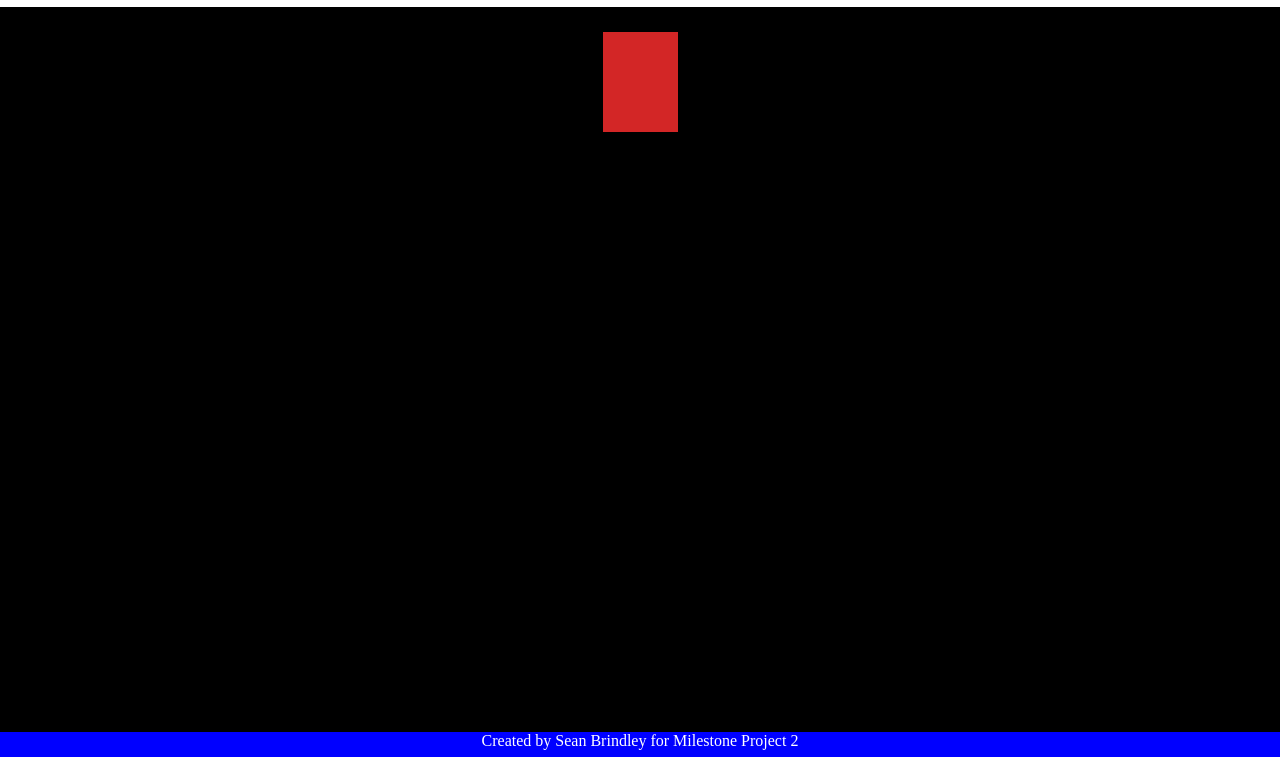
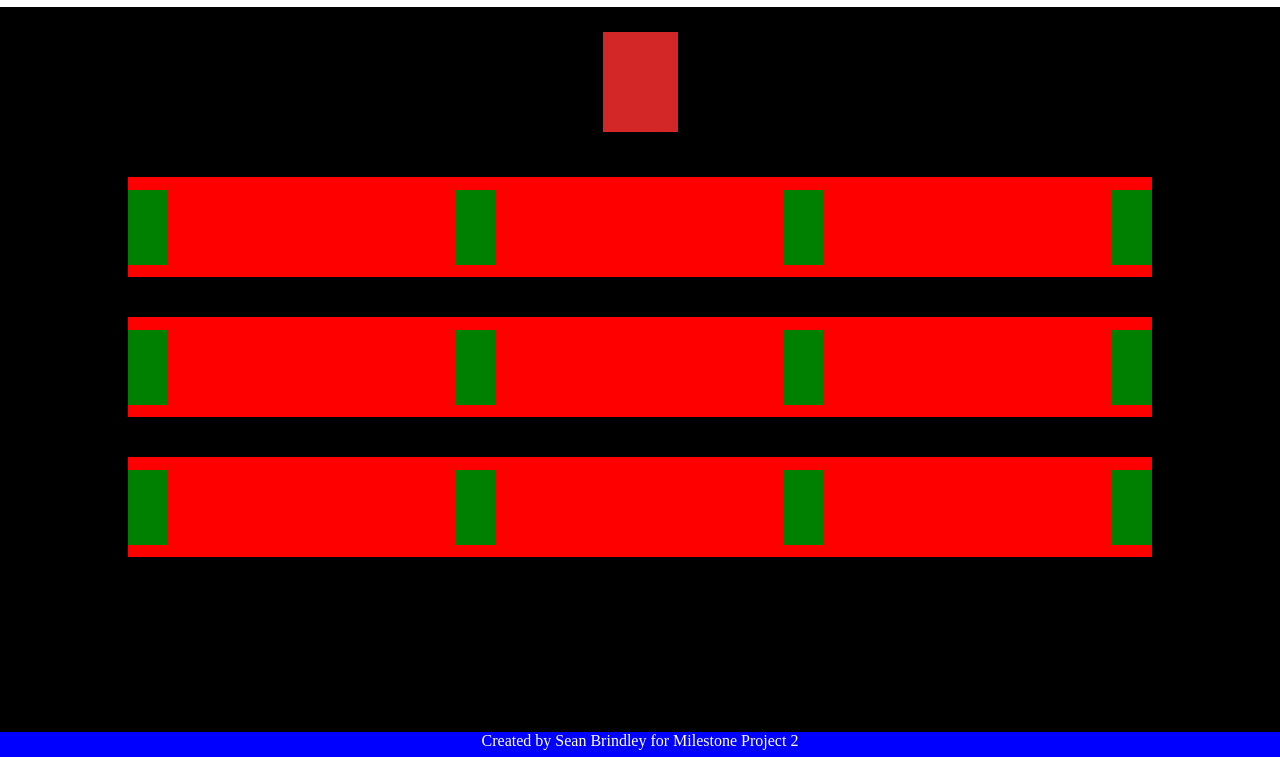
Before and after one commit to seanbrindley17/milestone-project-2, a plain HTML site: page index.html in a window 1280 px wide. Shown: the part 43-800 px from the top of the page. Drawn offline with Linux system fonts and the light colour scheme.

Commit message:
Add initial html and css for the choice cards

```diff
--- a/assets/css/style.css
+++ b/assets/css/style.css
@@ -30,6 +30,13 @@ body {
 
 #game-area {
     height: 75vh;
+    display: flex;
+    flex-direction: column;
+}
+
+#computer-area {
+    height: 150px;
+    display: flex;
 }
 
 #computer-turn {
@@ -37,6 +44,23 @@ body {
     height: 100px;
     width: 75px;
     margin: 25px auto;
+}
+
+.choice-cards {
+    height: 100px;
+    width: 80%;
+    background-color: red;
+    display: flex;
+    justify-content: space-between;
+    align-items: center;
+    margin: 20px auto;
+}
+
+.card {
+    background-color: green;
+    height: 75px;
+    width: 40px;
+    display: inline-block;
 }
 
 /* Footer
--- a/index.html
+++ b/index.html
@@ -16,27 +16,27 @@
     </header>
 
     <div id="game-area">
-        <div id="computer-turn">
-            <span></span>
+        <div id="computer-area">
+            <div id="computer-turn"></div>
         </div>
 
-        <div class="choice-cards">
-            <span></span>
-            <span></span>
-            <span></span>
-            <span></span>
+        <div class="choice-cards upper-row">
+            <div class="card"></div>
+            <div class="card"></div>
+            <div class="card"></div>
+            <div class="card"></div>
         </div>
-        <div class="choice-cards">
-            <span></span>
-            <span></span>
-            <span></span>
-            <span></span>
+        <div class="choice-cards middle-row">
+            <div class="card"></div>
+            <div class="card"></div>
+            <div class="card"></div>
+            <div class="card"></div>
         </div>
-        <div class="choice-cards">
-            <span></span>
-            <span></span>
-            <span></span>
-            <span></span>
+        <div class="choice-cards bottom-row">
+            <div class="card"></div>
+            <div class="card"></div>
+            <div class="card"></div>
+            <div class="card"></div>
         </div>
     </div>
 
```
